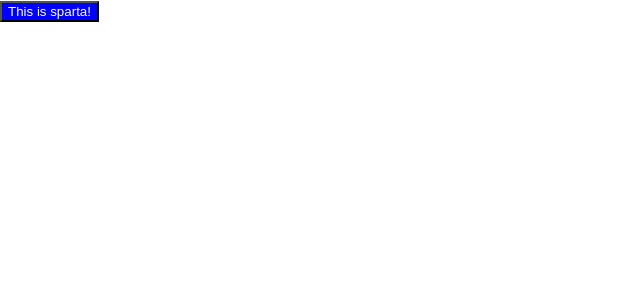
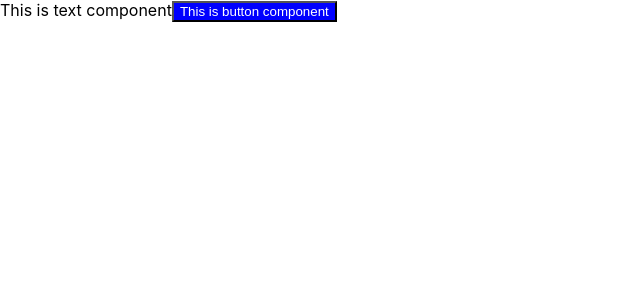
Before and after one commit to uriel-sf/lerna-poc, a React (Create React App) app: page / in a window 1280 px wide. Shown: the top 300 px of the page, without its empty margins (0-640 px from the left). Built offline with nearby package versions, Linux system fonts and the light colour scheme.

Commit message:
feat: Add Text component.

```diff
--- a/src/App.tsx
+++ b/src/App.tsx
@@ -1,11 +1,15 @@
 import React from 'react';
 import Button from './components/Button';
 import { ThemeProvider } from './components/Theme';
+import Text from './components/Text';
 
 function App() {
-  return <ThemeProvider>
-    <Button>This is sparta!</Button>
-  </ThemeProvider>;
+  return (
+    <ThemeProvider>
+      <Text>This is text component</Text>
+      <Button>This is button component</Button>
+    </ThemeProvider>
+  );
 }
 
 export default App;
--- /dev/null
+++ b/src/components/Text/Text.tsx
@@ -0,0 +1,5 @@
+import { styled } from "../Theme";
+
+const Text = styled.span``;
+
+export default Text;
--- /dev/null
+++ b/src/components/Text/index.tsx
@@ -0,0 +1 @@
+export { default } from './Text';
```
